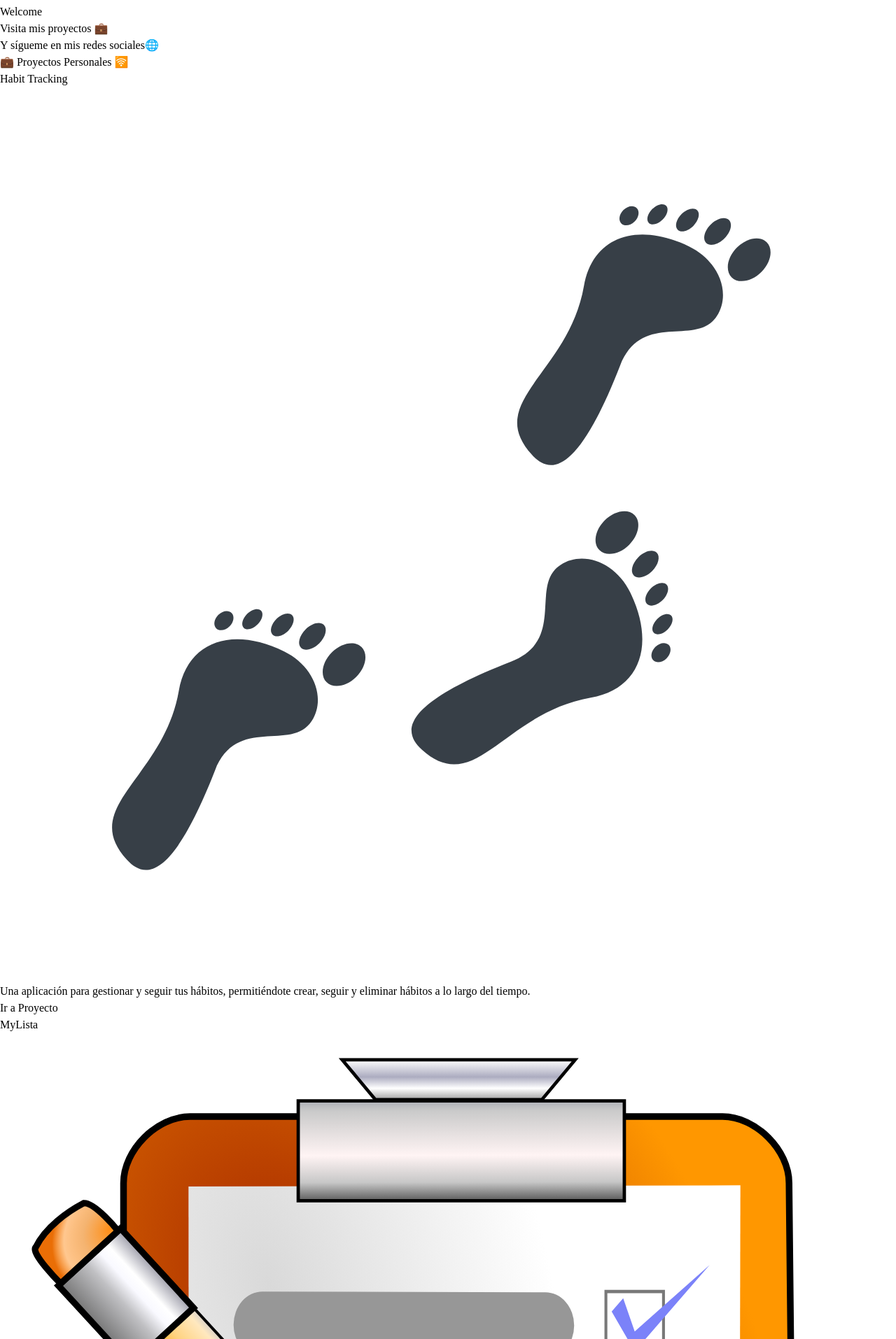
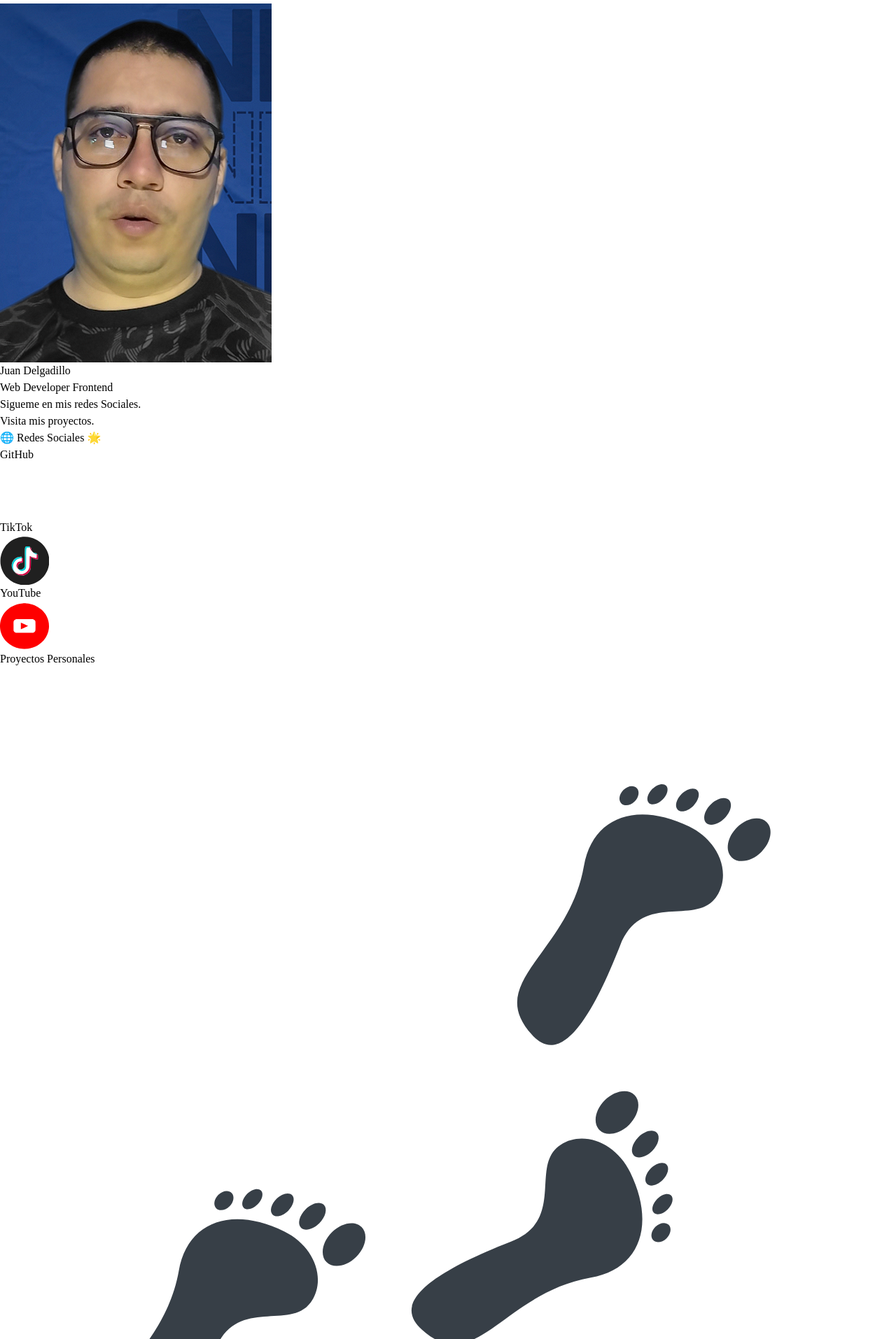
Before and after one commit to DeltechArch/Pagina-Enlaces, a React (Vite) app: page / in a window 1280 px wide. Shown: the part 166-2080 px from the top of the page at 70% size. Built offline with nearby package versions, Linux system fonts and the light colour scheme.

Commit message:
realizando cambios de diseño

```diff
--- a/index.html
+++ b/index.html
@@ -11,7 +11,7 @@
   <link rel="stylesheet" href="/src/styles/tailwind.css" />
 </head>
 
-<body class="bg-gradient-to-r from-purple-600 via-magenta-600 to-blue-600 text-white font-sans min-h-screen">
+<body class="bg-gradient-to-r from-purple-700 via-magenta-600 to-blue-600 text-white font-sans min-h-screen">
   <div id="root"></div>
   <script type="module" src="/src/main.jsx"></script>
 </body>
--- a/src/App.jsx
+++ b/src/App.jsx
@@ -12,8 +12,9 @@ function App() {
 
       <Headear />
       <Welcome/>
+      <ListaDeLinks/>
       <ListaDeProyectos />
-      <ListaDeLinks/>
+
 
 
 
--- a/src/components/Headear.jsx
+++ b/src/components/Headear.jsx
@@ -2,13 +2,13 @@ import React from 'react';
 
 export const Headear = () => {
   return (
-    <header className='flex justify-center items-center bg-black shadow-lg shadow-cyan-300 h-20'>
-      <span>
-        <img className='h-20 w-full p-2' src="./logotipo.png" alt="Logotipo" />
+    <header className='fixed top-0 left-0 right-0 flex items-center justify-center bg-black h-20 p-4 z-50'>
+      <span className='flex-shrink-0'>
+        <img className='h-16 w-auto' src="./logotipo.png" alt="Logotipo" />
       </span>
 
-      <div className='bg-gradient-to-r from-cyan-500 to-blue-500 rounded-lg p-2'>
-        <h1 className='text-center text-3xl font-black'>
+      <div className='bg-transparent border-4 border-gradient-to-r from-cyan-500 to-blue-500 rounded-lg p-2 ml-4'>
+        <h1 className='text-center text-3xl font-black text-white'>
           <span className='text-purple-800'>Del</span>
           <span className='text-red-700'>Tech</span>
           <span className='text-cyan-300'>Arch</span>
--- a/src/components/ListaDeLinks.jsx
+++ b/src/components/ListaDeLinks.jsx
@@ -1,29 +1,33 @@
 import React from 'react';
+
+const enlaces = [
+  { nombre: 'GitHub', url: 'https://github.com/DeltechArch', icon: './assets/github.svg' },
+  { nombre: 'TikTok', url: 'https://www.tiktok.com/@deltecharch', icon: './assets/tiktok.svg' },
+  { nombre: 'YouTube', url: 'https://www.youtube.com/channel/UCipJ9FqdaM7ZmXtInVIfRqw', icon: './assets/youtube.svg' }
+];
 
 export const ListaDeLinks = () => {
   return (
-    <div className='fixed bottom-0 left-0 right-0 bg-black p-4'>
+    <div className='bg-black p-4'>
       <div className='text-center mb-4'>
         <h2 className='text-2xl font-bold text-white bg-gradient-to-r from-blue-500 to-purple-600 bg-clip-text text-transparent'>
           🌐 Redes Sociales 🌟
         </h2>
       </div>
-      <ul className='grid grid-cols-3 gap-4 p-4 justify-items-center items-center bg-black md:w-full md:mx-auto md:grid-cols-3'>
-        <li className='flex justify-center'>
-          <a href='https://github.com/DeltechArch'>
-            <img src="./assets/github.svg" alt="github logo" className='w-8 h-8 md:w-12 md:h-12' />
-          </a>
-        </li>
-        <li className='flex justify-center'>
-          <a href='https://www.tiktok.com/@deltecharch'>
-            <img src="./assets/tiktok.svg" alt="tiktok logo" className='w-8 h-8 md:w-12 md:h-12' />
-          </a>
-        </li>
-        <li className='flex justify-center'>
-          <a href="https://www.youtube.com/channel/UCipJ9FqdaM7ZmXtInVIfRqw">
-            <img src="./assets/yuotube.svg" alt="youtube logo" className='w-8 h-8 md:w-12 md:h-12' />
-          </a>
-        </li>
+      <ul className='grid grid-cols-1 md:grid-cols-3 gap-4'>
+        {enlaces.map((link, index) => (
+          <li key={index} className='flex justify-between items-center'>
+            <a
+              href={link.url}
+              target="_blank"
+              rel="noopener noreferrer"
+              className='flex items-center w-full p-4 rounded-lg bg-white/20 border border-white/30 backdrop-blur-md hover:bg-white/30 transition-colors'
+            >
+              <span className='text-white font-semibold mr-3'>{link.nombre}</span>
+              <img src={link.icon} alt={`${link.nombre} logo`} className='w-8 h-8' />
+            </a>
+          </li>
+        ))}
       </ul>
     </div>
   );
--- a/src/components/ListaDeProyectos.jsx
+++ b/src/components/ListaDeProyectos.jsx
@@ -3,12 +3,12 @@ import { Proyecto } from './Proyecto';
 
 export const ListaDeProyectos = () => {
   return (
-    <>
-      <section className='grid grid-cols-1 justify-items-center gap-6 mt-8 mb-40 px-4'>
-        <h2 className='text-3xl text-center font-bold bg-gradient-to-r from-purple-700 to-blue-700 text-white mb-8 p-4 rounded-lg shadow-lg'>
-          💼 Proyectos Personales 🛜
-        </h2>
+    <section className='bg-white/10 backdrop-blur-md p-6 rounded-lg shadow-md mt-8 mb-40 px-4'>
+      <h2 className='text-3xl text-center font-bold bg-gradient-to-r from-purple-700 to-blue-700 text-green-400 mb-8 p-4 rounded-lg shadow-lg'>
+        Proyectos Personales
+      </h2>
 
+      <div className='grid grid-cols-1 md:grid-cols-2 lg:grid-cols-3 gap-6 justify-items-center'>
         <Proyecto
           titulo='Habit Tracking'
           image='./habit-tracking.svg'
@@ -16,20 +16,33 @@ export const ListaDeProyectos = () => {
           enlace='https://deltecharch.github.io/Habit-Tracking/'
         />
 
-
         <Proyecto
           titulo='MyLista'
           image='./milista.svg'
           descripcion='Una lista de mercado fundamental para tu próxima visita al supermercado.'
           enlace='https://deltecharch.github.io/MyList/'
         />
-        <Proyecto
-          titulo='GestorFinanzas'
-          image='./finanzas.svg'
-          descripcion='Este proyecto es un gestor de finanzas que actualmente registra únicamente ingresos y egresos.'
-          enlace='https://deltecharch.github.io/GestorFinanzas/'
+
+<Proyecto
+          titulo='MyLista'
+          image='./milista.svg'
+          descripcion='Una lista de mercado fundamental para tu próxima visita al supermercado.'
+          enlace='https://deltecharch.github.io/MyList/'
         />
-      </section>
-    </>
+         <Proyecto
+          titulo='MyLista'
+          image='./milista.svg'
+          descripcion='Una lista de mercado fundamental para tu próxima visita al supermercado.'
+          enlace='https://deltecharch.github.io/MyList/'
+        />
+         <Proyecto
+          titulo='MyLista'
+          image='./milista.svg'
+          descripcion='Una lista de mercado fundamental para tu próxima visita al supermercado.'
+          enlace='https://deltecharch.github.io/MyList/'
+        />
+
+      </div>
+    </section>
   );
-}
+};
--- a/src/components/Proyecto.jsx
+++ b/src/components/Proyecto.jsx
@@ -2,20 +2,24 @@ import React from 'react';
 
 export const Proyecto = (props) => {
   return (
-    <article className='grid grid-cols-1 justify-items-center items-center w-80 h-auto bg-gradient-to-r from-gray-800 to-black p-6 gap-y-4 border-2 border-cyan-300 rounded-lg shadow-2xl transition-transform transform hover:scale-105'>
-      <h3 className='text-cyan-300 border-b-4 border-purple-600 text-3xl font-bold mb-2'>{props.titulo}</h3>
+    <article className='flex flex-col sm:flex-row w-full max-w-lg bg-gray-900 p-6 gap-4 border-2 border-pink-400 rounded-lg shadow-lg transition-transform transform hover:scale-105'>
+      <div className='flex-shrink-0 sm:w-1/3'>
         <img
           src={props.image}
           alt="imagen de app"
-        className='w-72 h-72 object-cover rounded-md shadow-lg transition-transform transform hover:scale-105 border border-white'
+          className='w-full h-48 object-cover rounded-lg shadow-md border border-purple-500'
         />
-      <p className='p-4 text-white font-semibold text-lg text-center'>{props.descripcion}</p>
+      </div>
+      <div className='flex flex-col justify-between sm:w-2/3'>
+        <h3 className='text-green-400 border-b-4 border-blue-500 text-2xl font-bold mb-2'>{props.titulo}</h3>
+        <p className='text-gray-300 font-medium text-base mb-4'>{props.descripcion}</p>
         <a
-        className='w-full h-12 flex items-center justify-center text-white font-mono bg-purple-600 hover:bg-purple-800 transition-colors rounded-md'
+          className='w-full h-12 flex items-center justify-center text-black font-semibold bg-yellow-400 hover:bg-yellow-500 transition-colors rounded-md'
           href={props.enlace}
         >
           Ir a Proyecto
         </a>
+      </div>
     </article>
   );
 }
--- a/src/components/Welcome.jsx
+++ b/src/components/Welcome.jsx
@@ -2,12 +2,27 @@ import React from 'react';
 
 export const Welcome = () => {
   return (
-    <div className='grid grid-cols-1 justify-items-center text-center mx-auto mt-10 w-80 h-full p-6 gap-y-4 bg-gradient-to-r from-cyan-500 to-blue-500 border-2 border-cyan-300 rounded-lg shadow-lg'>
-      <h1 className='text-5xl font-bold text-white'>Welcome</h1>
-      <p className='text-2xl text-white'>
-        Visita mis proyectos 💼 <br />
-        Y sígueme en mis redes sociales🌐
-      </p>
+    <div className='mt-16 p-6  shadow-lg flex items-center justify-center text-center'>
+      {/* Contenedor del Cuadro */}
+      <div className='bg-white/10 p-6 rounded-lg shadow-md backdrop-blur-md flex flex-col md:flex-row items-center md:items-start justify-center text-center md:text-left w-full max-w-4xl'>
+        {/* Imagen y Datos Personales */}
+        <div className='flex-shrink-0 mb-4 mx-4 md:mb-0'>
+          <img
+            src='./fotoperfil.png' // Asegúrate de poner la ruta correcta de tu foto
+            alt='Juan Delgadillo'
+            className='w-44 h-44 md:w-60 md:h-60 rounded-full border-4 border-white shadow-md object-cover'
+          />
+
+        </div>
+        <div className='flex flex-col justify-center'>
+          <h1 className='text-3xl md:text-5xl font-bold text-white mb-2'>Juan Delgadillo</h1>
+          <p className='text-xl md:text-2xl text-white mb-4'>Web Developer Frontend</p>
+          <p className='text-lg text-white'>
+            Sigueme en mis redes Sociales. <br />
+            Visita mis proyectos.
+          </p>
+        </div>
+      </div>
     </div>
   );
 };
```
Also changed, not shown: public/assets/youtube.svg (renamed from public/assets/yuotube.svg), public/fotoperfil.png (added). Lines whose indentation alone changed are shown as unchanged.
